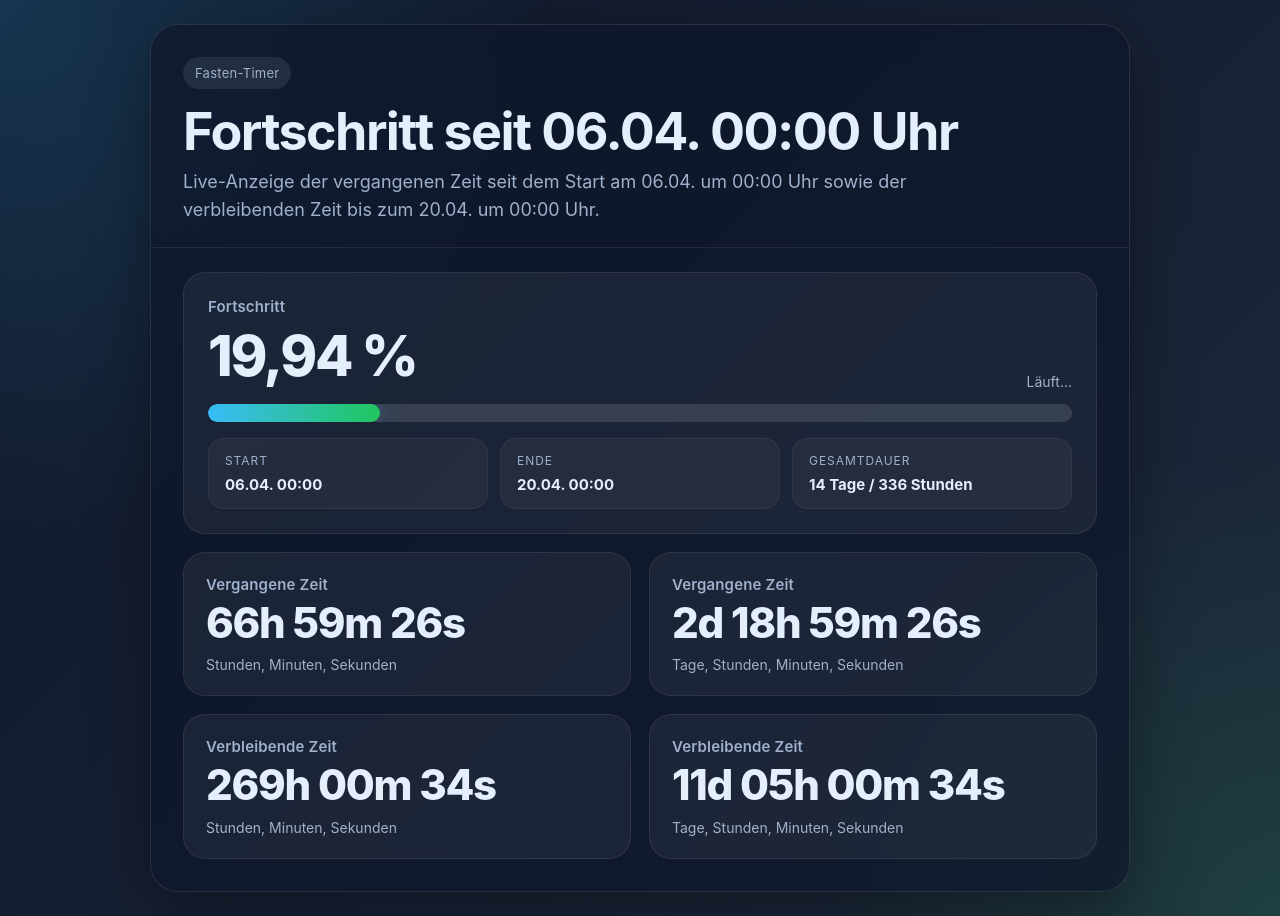
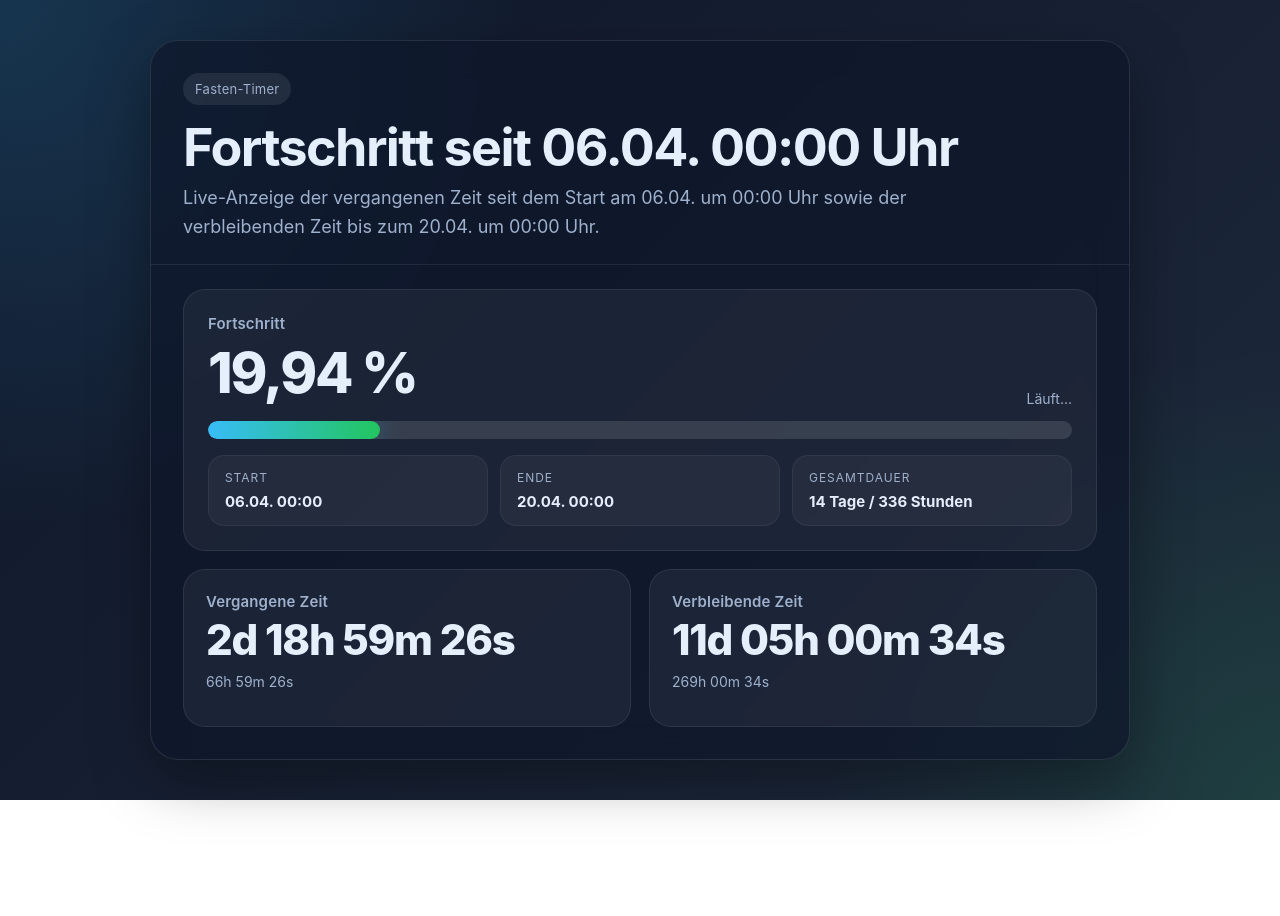
Before and after one commit to thallid/Fasten-Timer, a plain HTML site: page index.html in a window 1280 px wide. After the commit the page ends 800 px from the top, so only its background shows below. Drawn offline with Linux system fonts and the light colour scheme.

Commit message:
Refactor elapsed and remaining time sections

```diff
--- a/index.html
+++ b/index.html
@@ -265,27 +265,17 @@
           </article>
           <article class="panel">
             <h2>Vergangene Zeit</h2>
-            <p class="big" id="elapsed-hms">—</p>
-            <div class="small">Stunden, Minuten, Sekunden</div>
-          </article>
-
-          <article class="panel">
-            <h2>Vergangene Zeit</h2>
             <p class="big" id="elapsed-dhms">—</p>
-            <div class="small">Tage, Stunden, Minuten, Sekunden</div>
-          </article>
-
-          <article class="panel">
-            <h2>Verbleibende Zeit</h2>
-            <p class="big" id="remaining-hms">—</p>
-            <div class="small">Stunden, Minuten, Sekunden</div>
+            <p class="small" id="elapsed-hms">—</p>
           </article>
 
           <article class="panel">
             <h2>Verbleibende Zeit</h2>
             <p class="big" id="remaining-dhms">—</p>
-            <div class="small">Tage, Stunden, Minuten, Sekunden</div>
+            <p class="small" id="remaining-hms">—</p>
           </article>
+
+
         </section>
       </section>
     </main>
```
